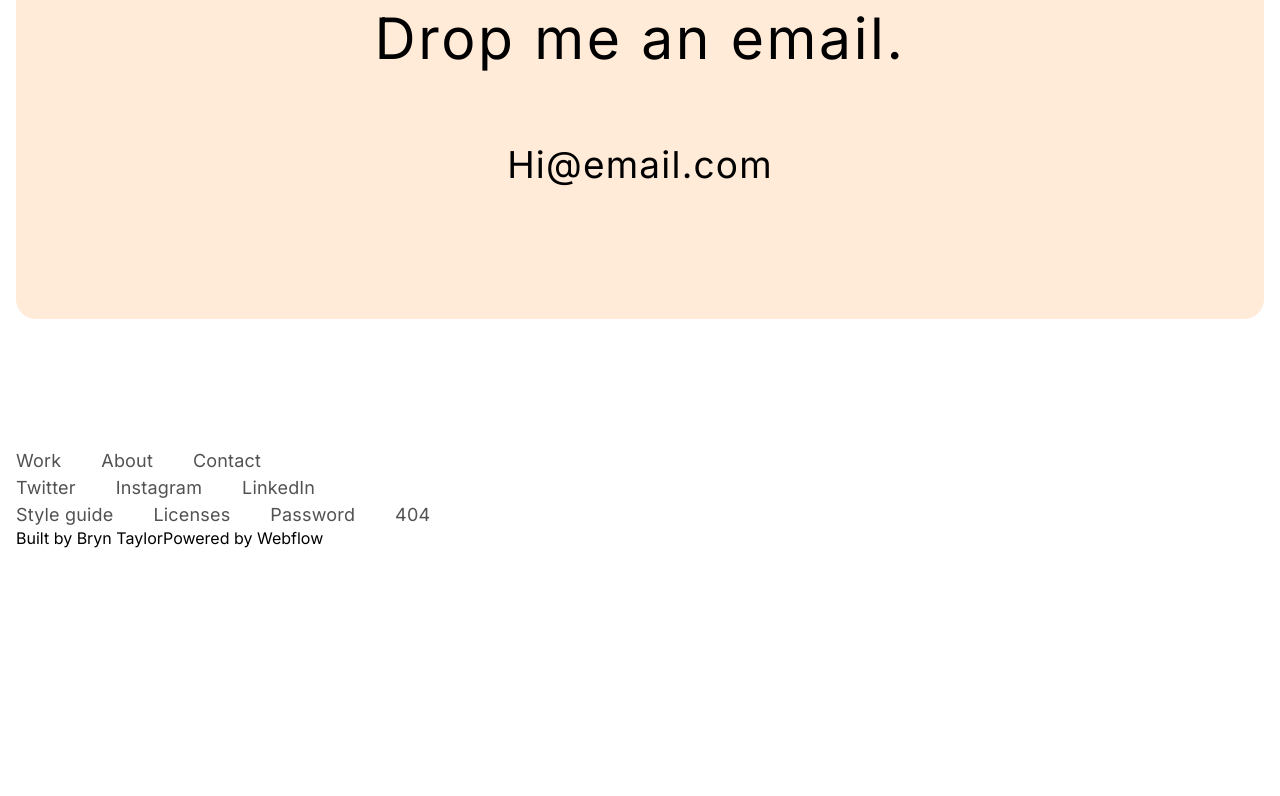
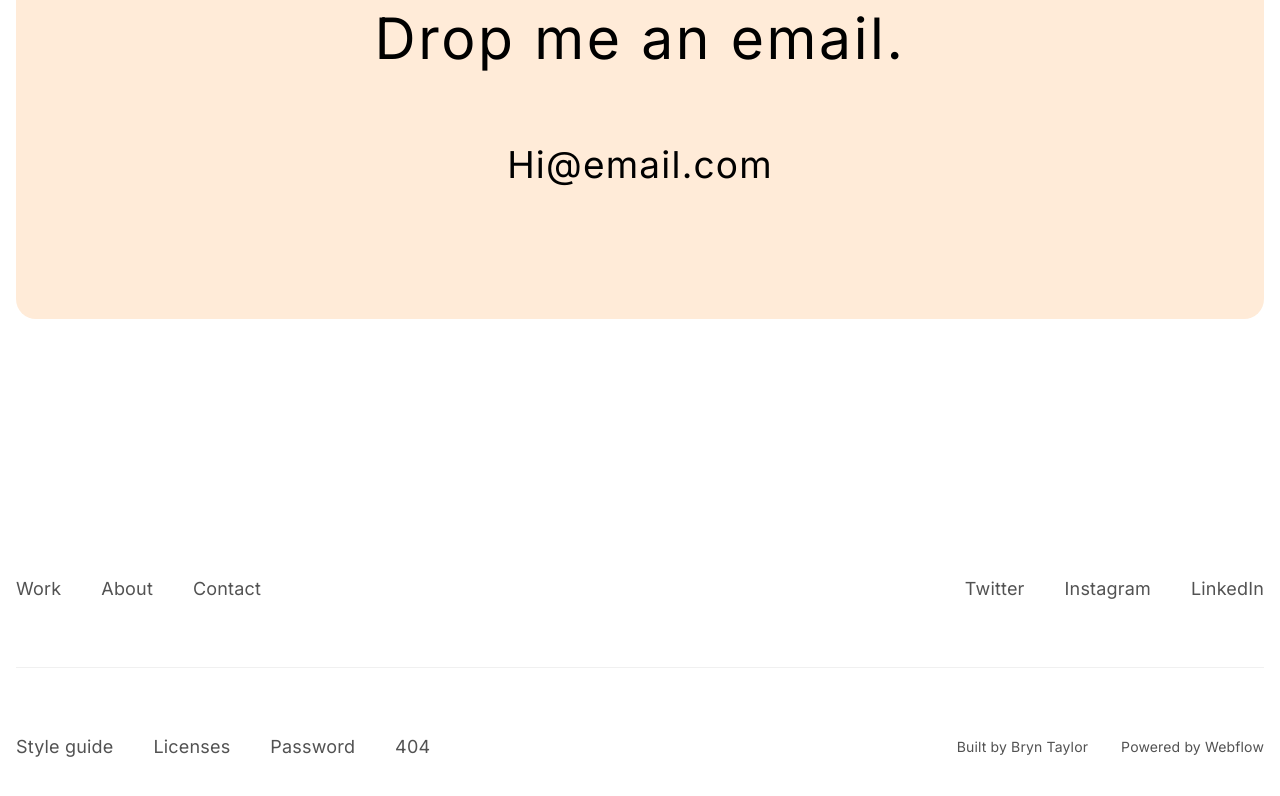
Before and after one commit to ViniVanC/day22-Lightfolio-website, a React (Vite) app: page / in a window 1280 px wide. Shown: the part 6568-7364 px from the top of the page. Before the commit the page ends 7116 px from the top, so only its background shows below. Built offline with nearby package versions, Linux system fonts and the light colour scheme.

Commit message:
added style to Footer.jsx

```diff
--- a/src/components/Footer/Footer.jsx
+++ b/src/components/Footer/Footer.jsx
@@ -1,6 +1,7 @@
 import React from "react";
 import { Container } from "../Container";
 import { Navbar } from "../Navbar/Navbar";
+import "./Footer.scss";
 
 const socialNetworks = [
   {
@@ -38,13 +39,13 @@ const options = [
 
 export const Footer = () => {
   return (
-    <footer className="footer">
+    <footer className="section footer">
       <Container>
         <div className="footer__box footer__top">
           <Navbar />
           <Navbar itemsList={socialNetworks} />
         </div>
-
+        <hr />
         <div className="footer__box footer__bottom">
           <Navbar itemsList={options} />
           <div className="footer__info">
--- /dev/null
+++ b/src/components/Footer/Footer.scss
@@ -0,0 +1,49 @@
+@import "../../ui-kit";
+
+.footer {
+  &__box {
+    display: flex;
+    justify-content: space-between;
+    align-items: center;
+    gap: rem(40);
+    flex-wrap: wrap;
+
+    @media screen and (max-width: $media-screen-sm) {
+      align-items: start;
+      flex-direction: column;
+    }
+  }
+
+  hr {
+    border-bottom: 1px solid #f0f0f0;
+    margin: rem(65) 0;
+
+    @media screen and (max-width: $media-screen-sm) {
+      margin: rem(32.5) 0;
+    }
+  }
+
+  &__info {
+    display: flex;
+    align-items: center;
+    gap: rem(33);
+
+    color: $light-balk;
+    font-size: rem(14);
+    line-height: percent(14, 21);
+    letter-spacing: rem(0.15);
+
+    @media screen and (max-width: $media-screen-sm) {
+      flex-direction: column;
+      align-items: start;
+    }
+  }
+
+  .navbar__list {
+    @media screen and (max-width: $media-screen-sm) {
+      flex-direction: column;
+      align-items: start;
+      gap: rem(20);
+    }
+  }
+}
```
